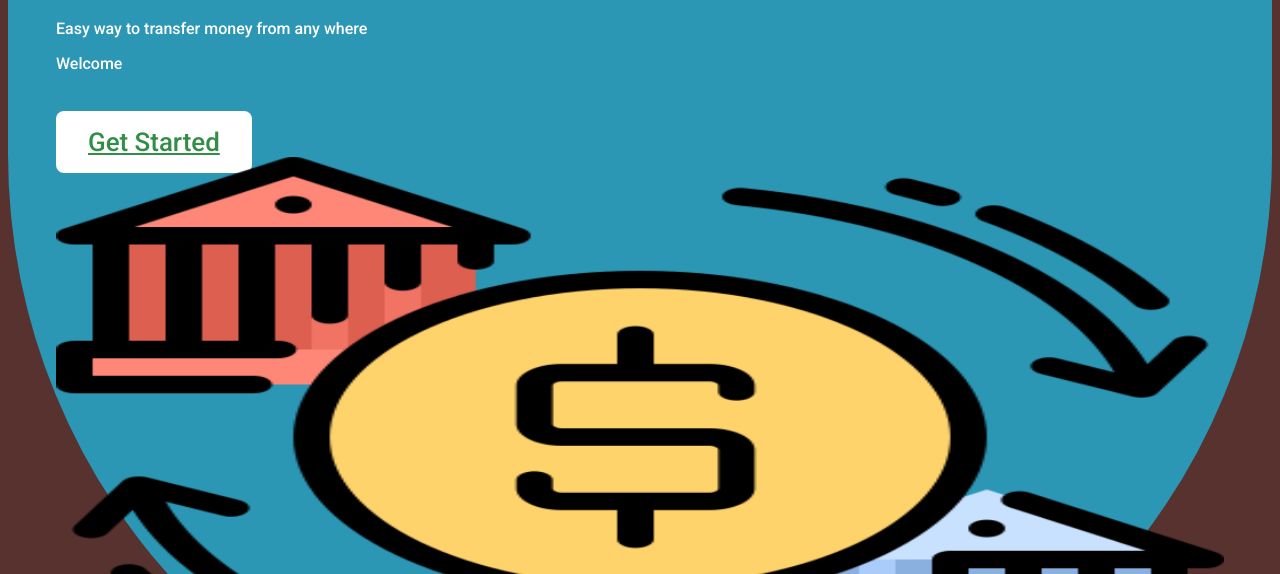
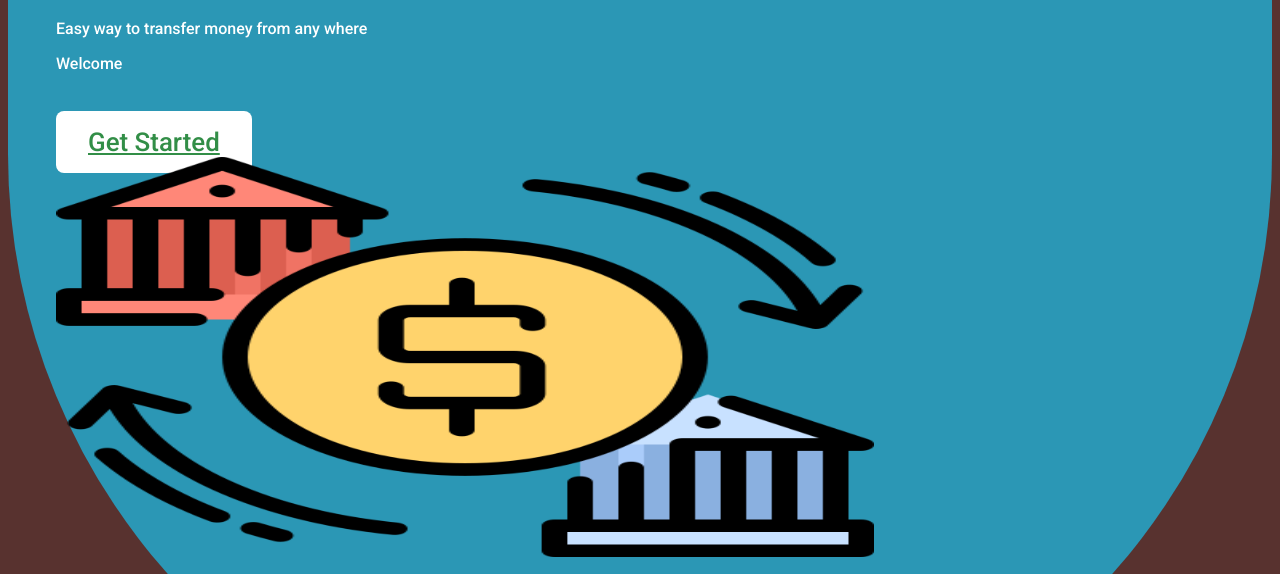
Before and after one commit to amansharmaa28/BankingSystem, a plain HTML site: page index.html in a window 1280 px wide. Shown: the part 226-800 px from the top of the page. Drawn offline with nearby package versions, Linux system fonts and the light colour scheme; a web font is replaced by a local one.

Commit message:
Update style.css
home page img Height and width size change

```diff
--- a/assets/css/style.css
+++ b/assets/css/style.css
@@ -51,8 +51,8 @@ body{
 }
 
 .hero-img{
-    height: 70vh;
-    width: 100%;
+    height: 50vh;
+    width: 70%;
 }
 
 @media only screen and (max-width: 766px) {
```
